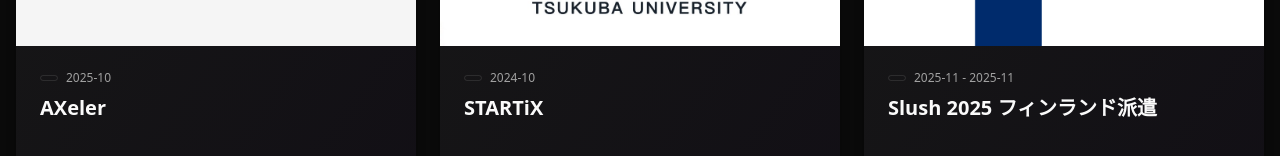
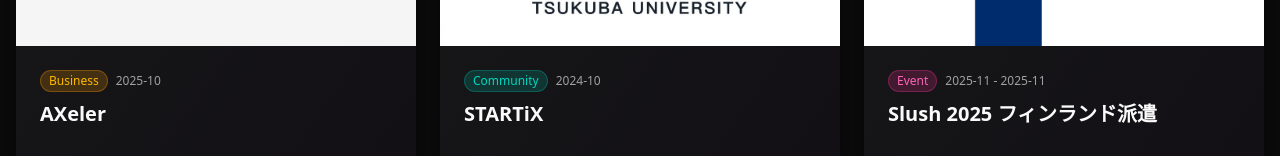
Before and after one commit to cayenneheart/portfolio-site, a Next.js app: page /works in a window 1280 px wide. Shown: the part 420-576 px from the top of the page. Built offline with nearby package versions, Linux system fonts and the light colour scheme; no server answers.

Commit message:
fix: カテゴリー定義を追加（business, community, event, tool）

```diff
--- a/components/works/work-card.tsx
+++ b/components/works/work-card.tsx
@@ -15,17 +15,25 @@
   index?: number;
 }
 
-const categoryColors = {
+const categoryColors: Record<string, string> = {
   web: 'bg-blue-500/20 text-blue-400 border-blue-500/30',
   mobile: 'bg-green-500/20 text-green-400 border-green-500/30',
   design: 'bg-purple-500/20 text-purple-400 border-purple-500/30',
+  business: 'bg-amber-500/20 text-amber-400 border-amber-500/30',
+  community: 'bg-teal-500/20 text-teal-400 border-teal-500/30',
+  event: 'bg-pink-500/20 text-pink-400 border-pink-500/30',
+  tool: 'bg-cyan-500/20 text-cyan-400 border-cyan-500/30',
   other: 'bg-gray-500/20 text-gray-400 border-gray-500/30',
 };
 
-const categoryLabels = {
+const categoryLabels: Record<string, string> = {
   web: 'Web',
   mobile: 'Mobile',
   design: 'Design',
+  business: 'Business',
+  community: 'Community',
+  event: 'Event',
+  tool: 'Tool',
   other: 'Other',
 };
 
```
